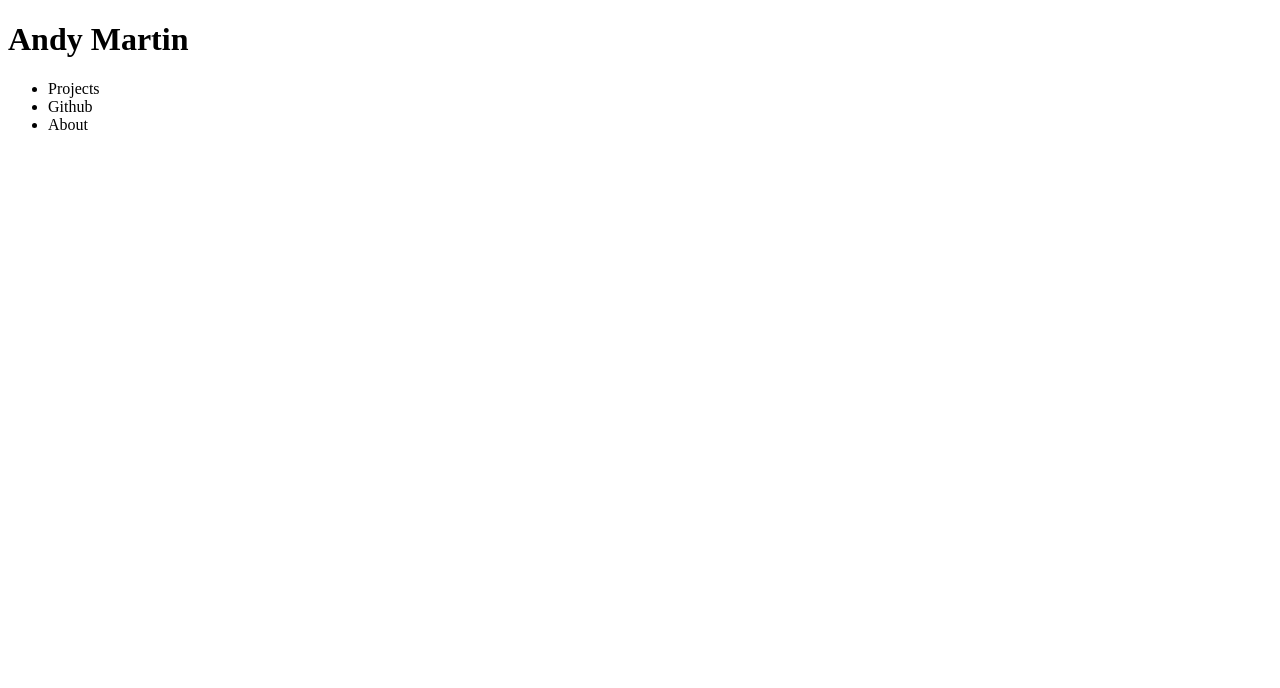
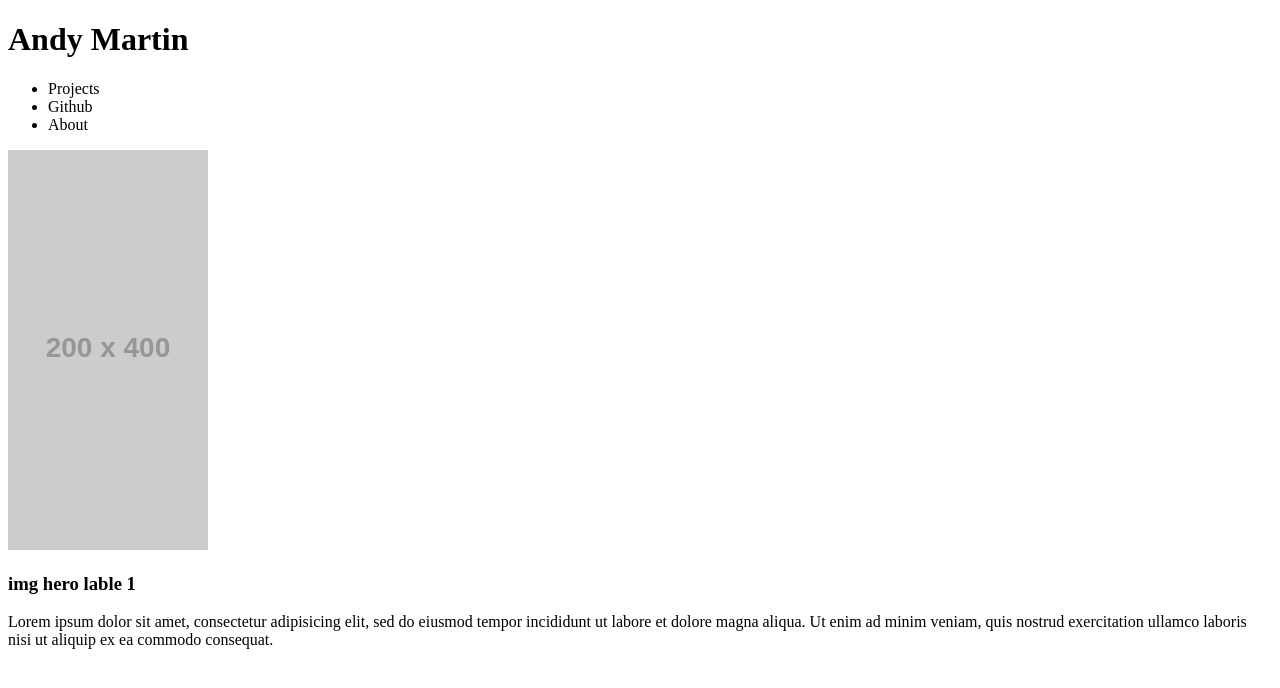
Before and after one commit to andyfiveeleven/portfolio-page, a plain HTML site: page index.html in a window 1280 px wide. Drawn offline with Linux system fonts and the light colour scheme; placeholder pictures from the web are drawn by us.

Commit message:
header and carousel additions

```diff
--- a/index.html
+++ b/index.html
@@ -20,9 +20,19 @@
           <li>About</li>
         </ul>
       </nav>
-
     </header>
     <main>
+      <section class="hero-slider">
+        <div class="starter-hero">
+          <img src="http://placehold.it/200x400">
+          <div class="hero-img-label">
+            <h3>img hero lable 1</h3>
+            <p>Lorem ipsum dolor sit amet, consectetur adipisicing elit, sed do eiusmod tempor incididunt ut labore et dolore magna aliqua. Ut enim ad minim veniam, quis nostrud exercitation ullamco laboris nisi ut aliquip ex ea commodo consequat.</p>
+          </div>
+        </div>
+
+
+      </section>
 
     </main>
 
```
